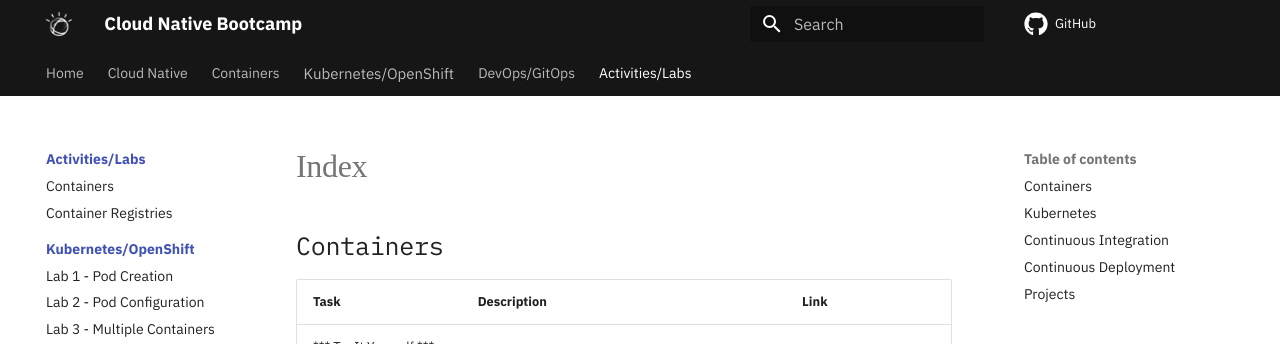
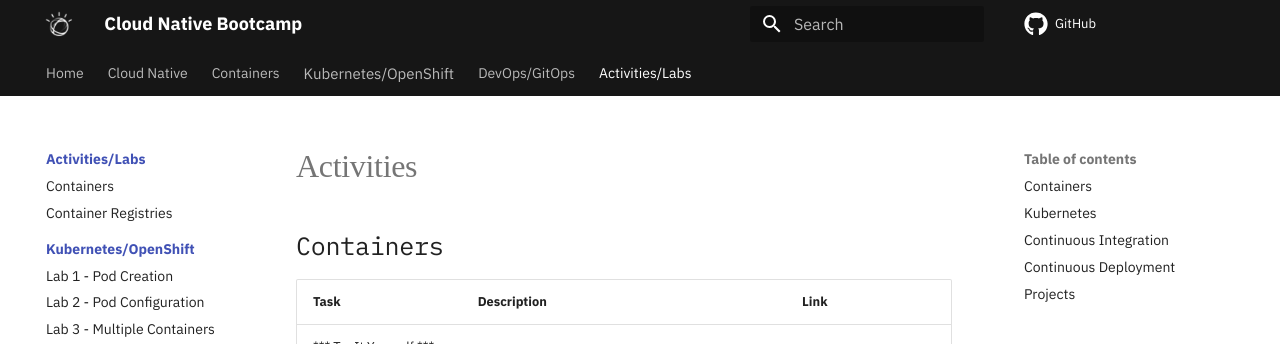
Before and after one commit to ibm-cloud-architecture/cloud-native-bootcamp, an MkDocs documentation site: the page built from docs/labs/index.md, in a window 1280 px wide and 900 px high. Shown: the top 344 px of the window. Built offline with MkDocs 1.6.1 and Material for MkDocs 9.7.7, drawn with Linux system fonts in a browser that asks for light colours; some web fonts are replaced; comment, search, counter and statistics services are not loaded.

Commit message:
Update index.md

```diff
--- a/docs/labs/index.md
+++ b/docs/labs/index.md
@@ -1,3 +1,4 @@
+# Activities
 ## Containers
 
   | Task                            | Description         | Link        |
```
